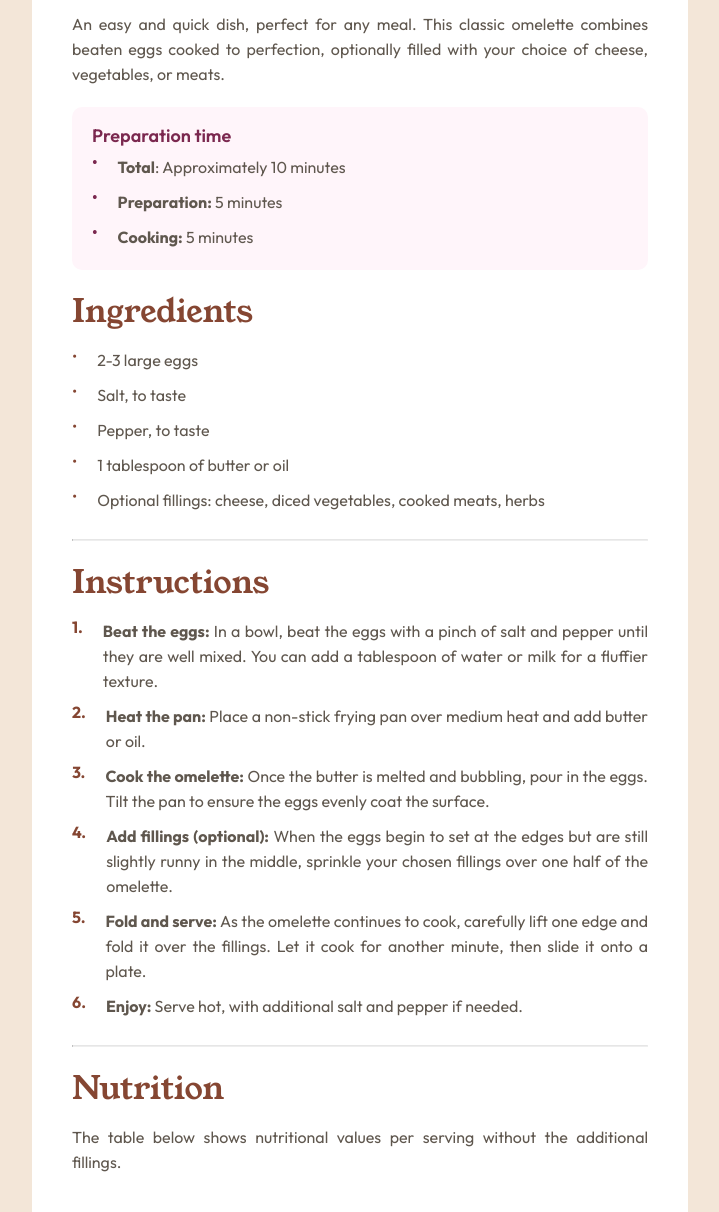
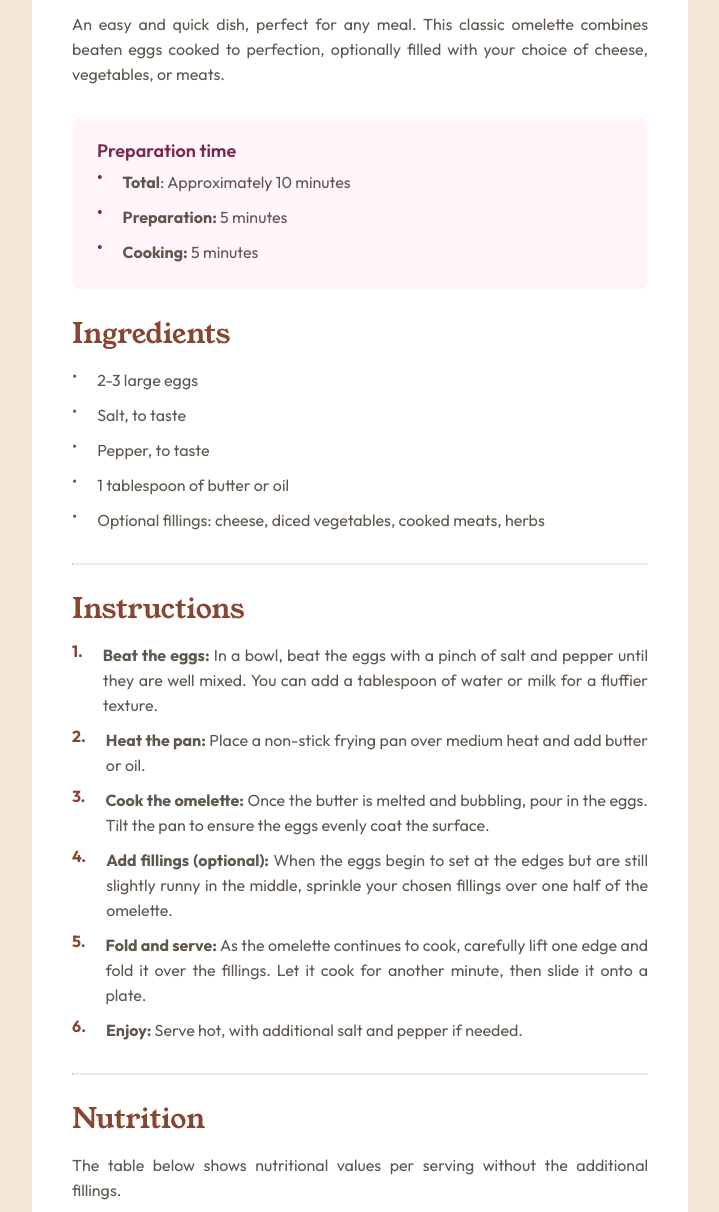
Before and after one commit to gilangr1440/gilangr-recipe-page-main, a plain HTML site: page index.html in a window 1280 px wide. Shown: the part 514-1726 px from the top of the page, without its empty margins (280-999 px from the left). Drawn offline with Linux system fonts and the light colour scheme.

Commit message:
fix margin

```diff
--- a/style.css
+++ b/style.css
@@ -204,10 +204,10 @@ body {
 }
 
 .preparation-section {
-  padding: 20px;
+  padding: 25px;
   background-color: var(--rose-white);
   border-radius: 10px;
-  margin: 20px 0;
+  margin: 30px 0;
 }
 
 .preparation-section h2 {
@@ -248,12 +248,12 @@ body {
   display: flex;
   flex-direction: column;
   gap: 20px;
-  margin: 26px 0;
+  margin: 30px 0;
 }
 
 .ingredients-section h2 {
   font-family: "YoungSerif";
-  font-size: 32px;
+  font-size: 28px;
   color: var(--nutmeg);
 }
 
@@ -286,12 +286,12 @@ hr {
   display: flex;
   flex-direction: column;
   gap: 20px;
-  margin: 26px 0;
+  margin: 30px 0;
 }
 
 .instructions-section h2 {
   font-family: "YoungSerif";
-  font-size: 32px;
+  font-size: 28px;
   color: var(--nutmeg);
 }
 
@@ -322,12 +322,12 @@ hr {
   display: flex;
   flex-direction: column;
   gap: 20px;
-  margin: 26px 0;
+  margin: 30px 0;
 }
 
 .nutrition-section h2 {
   font-family: "YoungSerif";
-  font-size: 32px;
+  font-size: 28px;
   color: var(--nutmeg);
 }
 
```
